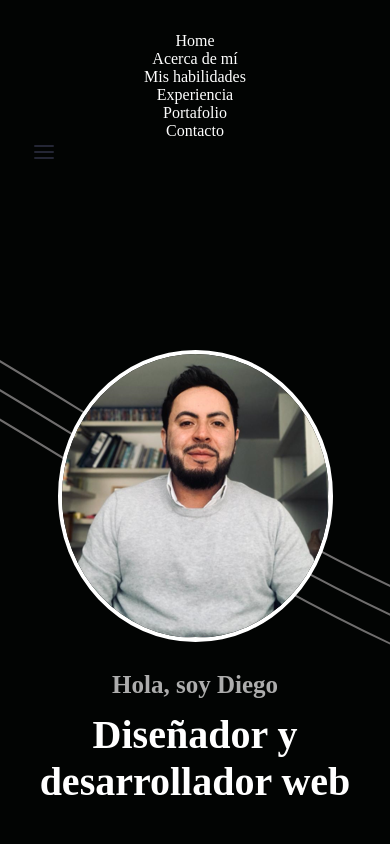
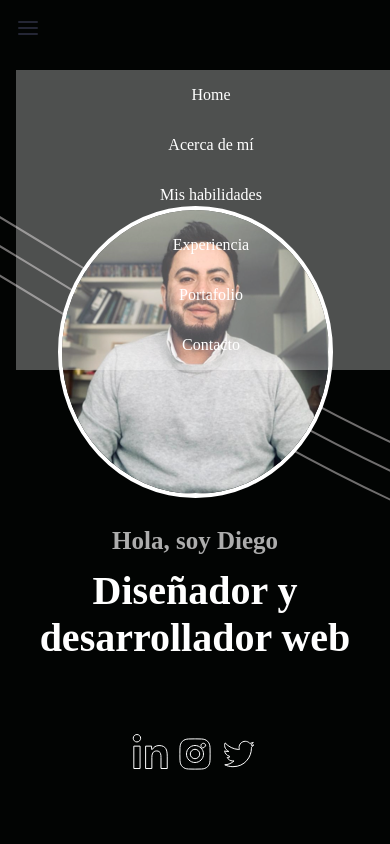
Before and after one commit to diegosierra0320/Mi_portafolio, a plain HTML site: page index.html in a window 390 px wide. Shown: the top 844 px of the page. Drawn offline with Linux system fonts and the light colour scheme; a script that the page names is missing.

Commit message:
cambie el menu para pantallas pequeñas

```diff
--- a/index.html
+++ b/index.html
@@ -17,10 +17,11 @@
 </head>
 
 <body id="arriba">
+
     <main>
         <section class="header">
             <nav>
-                <ul class="menu">
+                <ul id="menu" class="show_menu">
                     <li><a href="#">Home</a></li>
                     <li><a href="#about">Acerca de mí</a></li>
                     <li><a href="#skills">Mis habilidades</a></li>
--- /dev/null
+++ b/main.js
@@ -0,0 +1,7 @@
+
+const iconBurger = document.querySelector("#iconBurger");
+const menu = document.querySelector("#menu");
+
+iconBurger.addEventListener("click", function (){
+    menu.classList.toggle("show_menu");
+});
--- a/styles.css
+++ b/styles.css
@@ -28,6 +28,27 @@ body {
 
 .header nav {
     top: 0;
+    width: 100%;
+    padding: 1em;
+
+    display: flex;
+    justify-content: space-between;
+    align-items: center;
+}
+
+nav ul {
+    display: flex;
+    gap: 2em;
+    list-style: none;
+}
+
+.iconBurger {
+    cursor: pointer;
+    display: none;
+}
+
+/* .header nav {
+    top: 0;
     padding: 2em;
 }
 
@@ -44,7 +65,7 @@ nav a {
 
 .iconBurger {
     display: none;
-}
+} */
 
 .foto {
     background-image: url(./images/Group\ 99.svg);
@@ -418,12 +439,24 @@ a {
 
     .header nav {
         top: 0;
-        padding: 2em;
     }
 
     nav ul {
+        background-color: rgba(255, 255, 255, 0.3);
         text-align: center;
-        display: inline;
+        position: absolute;
+        top: 70px;
+        width: 100%;
+        height: 300px;
+        flex-direction: column;
+        justify-content: center;
+        transition: margin-top 0.5s;
+
+        margin-top: -100%;
+    }
+
+    .show_menu {
+        margin-top: 0;
     }
 
     nav a {
```
